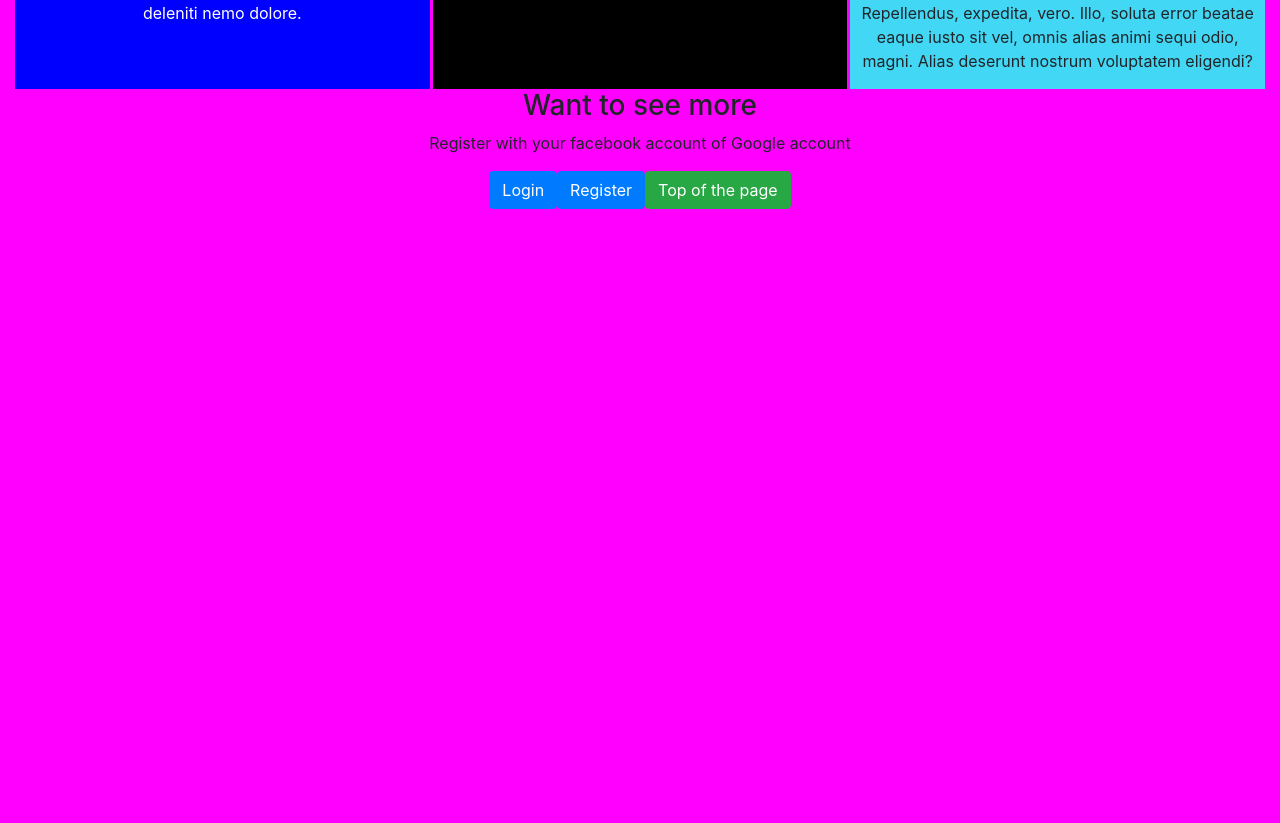
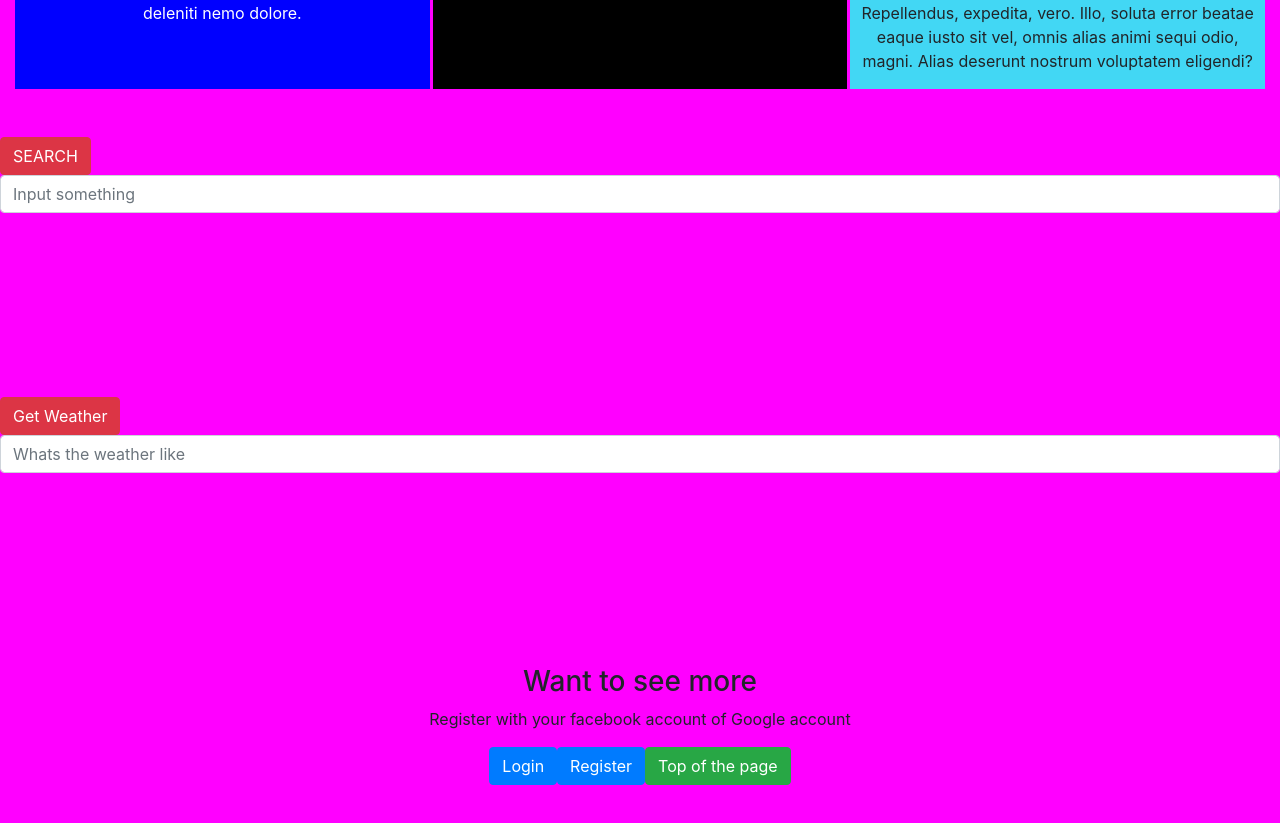
Before and after one commit to BZE1/moto-pwa, an Angular app: page / in a window 1280 px wide. Shown: the part 1420-2243 px from the top of the page. Before the commit the page ends 1699 px from the top, so only its background shows below. Built offline with nearby package versions, Linux system fonts and the light colour scheme.

Commit message:
working on JSON info

```diff
--- a/src/app/splash-page/splash-page.component.html
+++ b/src/app/splash-page/splash-page.component.html
@@ -1,25 +1,20 @@
 
-<div id="top-page"></div>
+<!-- <div id="top-splash-page"></div> -->
 <!--########################################################-->
 <!--#############[         Nav Bar            ]############-->
 <!--########################################################-->
 <div class="zx-nav"  style="text-align:center">
+
 <nav class="navbar navbar-brand navbar-dark fixed-top zx-color">
 
 
         <h4 id="zx_Header_color">Motivation App</h4>
 
 
-
 </nav>
 
 </div>
 
-<!-- <img class="sw-button-to-a sw-color-black float-right" height="50" width="50" src="http://mariafresa.net/newimages/button-clipart-animated-12.gif" alt=""> -->
-
-<!-- <img class="sw-button-to-a sw-color-black float-left" height="30" width="30" src="http://mariafresa.net/newimages/button-clipart-animated-12.gif" alt=""> -->
-
-<!-- <img class="btn sw-button-to-a sw-color-black float-right" height="50" width="50" src="http://mariafresa.net/newimages/button-clipart-animated-12.gif" alt=""> -->
 
 
 <br>
@@ -64,27 +59,7 @@
 <!--#############[          Testing            ]############-->
 <!--########################################################-->
 <div id="zx-logo-youtube">
-    <!-- <h1>test</h1> -->
-     <!-- <img [src]="'../assets/button-animated.gif'" alt="">    -->
-    <!-- <img src="../assets/button-clipart-animated-12.gif" alt="">  -->
-    <!-- <img  src="assets/Test_Image.jpg" alt=""> -->
-    <!-- button-clipart-animated-12 -->
 
-   <!--  <img height="50" width="50" src="" alt=""> -->
-
-
-
-    <!-- http://mariafresa.net/newimages/button-clipart-animated-12.gif -->
-<!--
-
-       <button   class=""
-                 routerLink="/">
-                 <img src="/../assets/images/button-animated.gif" alt="">
-                 Home
-                </button> -->
-
-
-<!-- https://homekitnews.com/wp-content/uploads/2018/03/youtube.gif -->
 
 </div>
 
@@ -206,7 +181,127 @@
 
 
 
+
+
+
+
+
+
+
+
+
+
+
+
+
+
+
+
+
+
+
+<br>
+<br>
+<div id="test">
+    <!-- <input type="" name=""> -->
+    <!-- <input type="text" ngModel="{{inputString}}"> -->
+
+    <button class="btn btn-danger"
+            (click)="clickEvent()"
+            type="button">
+            SEARCH
+            </button>
+
+</div>
+
+<form (ngSubmit)="clickEvent()" #f="ngForm">
+
+    <div class="form-group">
+
+            <input  class="form-control"
+                type="text"
+                name="inputString"
+                required
+                ngModel
+                #inputString="ngModel"
+                placeholder="Input something">
+      </div>
+
+</form>
+
+
+    <br>
+    <h1>{{output}}</h1>
+    <br>
+
+    <br>
+    <h1>{{output1}}</h1> <h1>{{output2}}</h1>
+    <p>{{output3}}</p>
+    <br>
+
+
 <!-- <div id="top-page"></div> -->
+
+
+
+
+
+<br>
+<br>
+<div id="test">
+    <!-- <input type="" name=""> -->
+    <!-- <input type="text" ngModel="{{inputString}}"> -->
+
+    <button class="btn btn-danger"
+            (click)="GetWeather()"
+            type="button">
+            Get Weather
+            </button>
+
+</div>
+
+<form (ngSubmit)="GetWeather()" #b="ngForm">
+
+    <div class="form-group">
+
+            <input  class="form-control"
+                type="text"
+                name="inputString2"
+                required
+                [(ngModel)] = "inputString2"
+                placeholder="Whats the weather like">
+      </div>
+
+</form>
+
+
+
+    <br>
+    <h1>{{weather}}</h1>
+    <br>
+
+    <br>
+    <h1>{{weather1}}</h1> <h1>{{weather2}}</h1>
+    <p><b>{{weather3}}</b></p>
+    <br>
+    <h1>{{weather_conditions}}</h1>
+    <br>
+    <br>
+
+   <!--  <div *ngFor = "let them of people" >
+      <p></p>
+ -->
+    <!-- </div> -->
+
+
+
+
+
+
+
+
+
+
 
 
 <div class="zx-center" style="text-align:center">
@@ -228,45 +323,14 @@
                 Register
                 </button>
 
-        <a href="#top-page">
+        <a href="/">
   <button class="btn btn-success" >
             Top of the page
             </button></a>
 
 </div>
 
-<!--
-<div style="text-align:center">
-
-  <h3>{{ title1}}</h3>
-  <img  src="https://raw.githubusercontent.com/Giphy/GiphyAPI/master/api_giphy_header.gif"
-        width="300"
-        alt="Giffy Logo" >
-
-  <h3>{{ title2}}</h3>
-  <img  src="https://www.crowdspring.com/blog/wp-content/uploads/2016/08/tumblr_mf5ylr5ZkW1r6mnq4o1_1280.gif"
-        width="300"
-        alt="Giffy Logo" >
-
-  <h3>{{ title3}}</h3>
-  <iframe src="https://www.youtube.com/embed/izIFLbFXuC4"
-          width="360"
-          height="235"
-          frameborder="0"
-          allow="autoplay; encrypted-media"
-          allowfullscreen>
-          </iframe> -->
-
- <!--
-<h3>{{ title4}}</h3>
-
-<img width="300" alt="Giffy Logo" src="https://www.google.com">
 
 
 
-<h3>{{ title5}}</h3>
-<img width="300" alt="Giffy Logo" src="https://www.google.com/imgres">
- -->
-
-
 </div>
--- a/src/app/splash-page/splash-page.component.ts
+++ b/src/app/splash-page/splash-page.component.ts
@@ -1,4 +1,10 @@
 import { Component, OnInit } from '@angular/core';
+import { Http, Response} from '@angular/http'
+import { map } from "rxjs/operators";
+import { NgForm } from '@angular/forms';
+import { ViewChild } from '@angular/core';
+// import { Observable } from 'rxjs/Observable'
+
 
 @Component({
   selector: 'app-splash-page',
@@ -7,10 +13,98 @@ import { Component, OnInit } from '@angular/core';
 })
 export class SplashPageComponent implements OnInit {
 
-  constructor() { }
+  constructor(private http: Http) { }
 
-  ngOnInit() {
-  }
+
+	@ViewChild('f') registerForm: NgForm;
+	// @ViewChild('b') weatherForm: NgForm;
+
+
+	  ngOnInit() {
+
+	  	// random news article
+
+
+	  }
+
+  	// foundVideo = '';
+  	output : 		string;
+  	output1 : 		any;
+  	output2 : 		any;
+  	output3 : 		any;
+  	inputString : 	string;
+  	username: 		string;
+  	rawJSON:		any;
+
+  	// description = '';
+
+  		crap = "skljfsdkljfsdlkjfdjkldjklsdgjksdfjklvklsdklfjklsdf"
+
+	clickEvent(){
+		// output = this.inputString.value;
+		console.log("Space clicked");
+
+		this.inputString = this.registerForm.value.inputString;
+
+		console.log("[1]" + this.inputString);
+
+		this.output = this.inputString;
+
+
+		this.http.get ('http://api.open-notify.org/astros.json' )
+			.subscribe (
+				(res:Response) => {
+
+				 const rawJSON = res.json();
+				 console.log (rawJSON);
+				 this.output1 = rawJSON.people[0].name;
+				 this.output2 = rawJSON.people[0].craft;
+				 this.output3 = this.crap;
+				})
+	}
+
+
+
+	weather : 		string;
+  	weather1 : 		any;
+  	weather2 : 		any;
+  	weather3 : 		any;
+  	inputString2 : 	string;
+   	weatherJSON:		any;
+	crapyWeather: 	string;
+	weather_conditions: string;
+
+
+  	crapyWeather = "Here comes the rain again";
+
+
+	GetWeather(){
+		// output = this.inputString.value;
+		console.log("Weather clicked");
+
+		// this.inputString2 = this.weatherForm.value.inputString2;
+
+		console.log("[1]" + this.inputString2);
+
+		this.weather = this.inputString2;
+
+
+		this.http.get ('https://query.yahooapis.com/v1/public/yql?q=select%20*%20from%20weather.forecast%20where%20woeid%20in%20(select%20woeid%20from%20geo.places(1)%20where%20text%3D%22nashua%2Cnh%22)&format=json&env=store%3A%2F%2Fdatatables.org%2Falltableswithkeys' )
+			.subscribe (
+				(res:Response) => {
+
+				 const weatherJSON = res.json();
+				 console.log (weatherJSON);
+				 this.weather1 = weatherJSON.query.created;
+				 this.weather2 = weatherJSON.query.results.channel.description;
+				 this.weather3 = this.crapyWeather;
+				 this.weather_conditions = weatherJSON.query.results.channel.item.title;
+				})
+	}
+
+
+
+
 
 
 
--- a/src/app/user-page/user-page.component.ts
+++ b/src/app/user-page/user-page.component.ts
@@ -1,4 +1,5 @@
 import { Component, OnInit } from '@angular/core';
+// import { YoutubeService } from '../../services/youtube.service.client'
 
 @Component({
   selector: 'app-user-page',
```
Also changed, not shown: src/app/services/youtube.service.client.ts (added, +36 -0 lines), src/app/user-page/user-page.component.html (+111 -44 lines).
